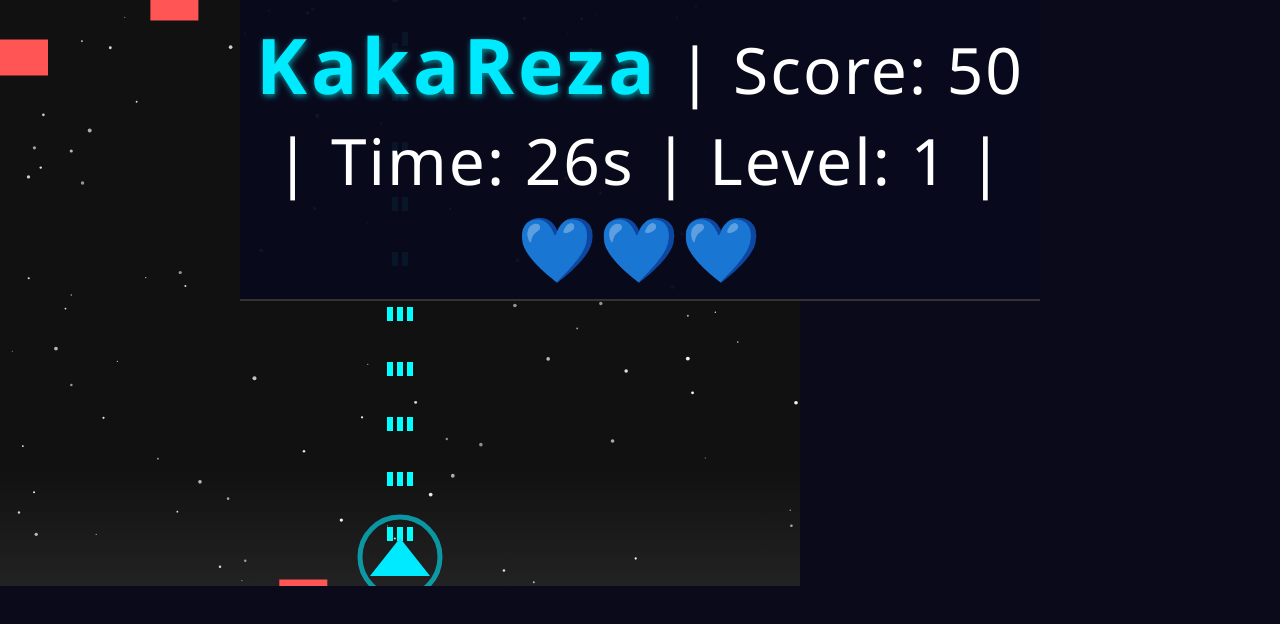
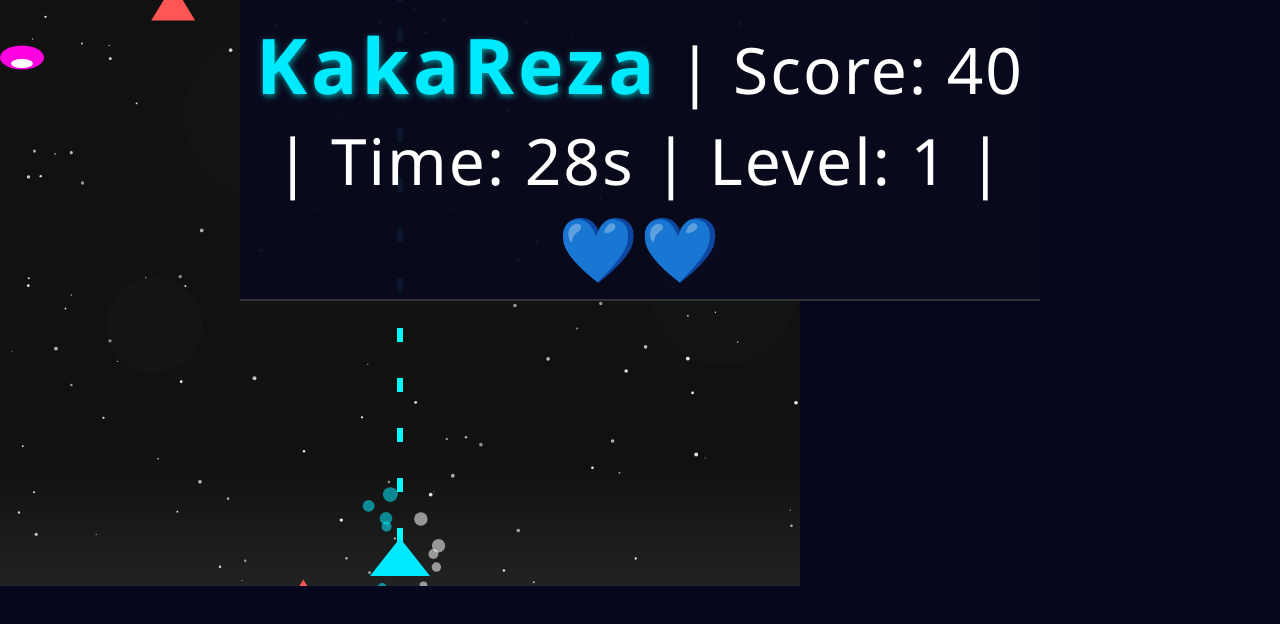
Before and after one commit to nycsal/Spaceship, a plain HTML site: page index.html in a window 1280 px wide. Drawn offline with Linux system fonts and the light colour scheme.

Commit message:
Update index.html

```diff
--- a/index.html
+++ b/index.html
@@ -8,7 +8,7 @@
     html, body {
       height: 100%;
       margin: 0;
-      background: #0a0a1a;
+      background: #05081c;
       color: #fff;
       font-family: 'Segoe UI', Arial, sans-serif;
       overflow: hidden;
@@ -142,12 +142,12 @@
   window.addEventListener('resize', resizeCanvas);
 
   // Game constants
-  const ENEMY_SPAWN_RATE_BASE = 2.5, ENEMY_SPEED_BASE = 3.5, BULLET_SPEED = 11;
-  const PLAYER_SPEED = 20, PLAYER_WIDTH = 60, PLAYER_HEIGHT = 38;
-  const ENEMY_WIDTH = 48, ENEMY_HEIGHT = 36;
-  const POWERUP_WIDTH = 32, POWERUP_HEIGHT = 32, POWERUP_FALL_SPEED = 2.5;
-  const BOSS_WIDTH = 140, BOSS_HEIGHT = 70, BOSS_BULLET_SPEED = 7, BOSS_HP = 220;
-  const LEVEL_TIME = 30, LEVELS = 5, DIFFICULTY_INCREASE = 0.16;
+  const ENEMY_SPAWN_RATE_BASE = 2.1, ENEMY_SPEED_BASE = 2.7, BULLET_SPEED = 10;
+  const PLAYER_SPEED = 17, PLAYER_WIDTH = 60, PLAYER_HEIGHT = 38;
+  const ENEMY_WIDTH = 44, ENEMY_HEIGHT = 36;
+  const POWERUP_WIDTH = 32, POWERUP_HEIGHT = 32, POWERUP_FALL_SPEED = 2.3;
+  const BOSS_WIDTH = 128, BOSS_HEIGHT = 68, BOSS_BULLET_SPEED = 5.5, BOSS_HP = 150;
+  const LEVEL_TIME = 32, LEVELS = 5, DIFFICULTY_INCREASE = 0.13;
   const MAX_LIVES = 3;
 
   let canvas = document.getElementById('gameCanvas'),
@@ -161,10 +161,10 @@
       levelCompleteEl = document.getElementById('levelComplete'),
       levelCompleteText = document.getElementById('levelCompleteText');
 
-  let player, bullets, enemies, powerups, boss, bossBullets, explosions, stars;
+  let player, bullets, enemies, powerups, boss, bossBullets, explosions, stars, nebulae;
   let score = 0, level = 1, timer = LEVEL_TIME, objectsShot = 0, lives = MAX_LIVES;
   let lastEnemySpawn = 0, enemySpawnRate = ENEMY_SPAWN_RATE_BASE, enemySpeed = ENEMY_SPEED_BASE;
-  let fireInterval = 70, lastFire = 0, playerPower = 1, playerPowerTimer = 0;
+  let fireInterval = 80, lastFire = 0, playerPower = 1, playerPowerTimer = 0;
   let bossActive = false, bossDefeated = false, lastTime = 0, gameState = 'playing';
   let dragging = false;
   let waveIndex = 0, waveTimer = 0;
@@ -197,6 +197,15 @@
     }),
   ];
 
+  // Different enemy types
+  const enemyTypes = [
+    { color: "#ff5555", shape: "triangle" }, // classic
+    { color: "#ffcc00", shape: "circle" },   // powerup carrier
+    { color: "#00eaff", shape: "diamond" },  // fast
+    { color: "#eaff00", shape: "eye" },      // shoots more
+    { color: "#ff00e1", shape: "ufo" },      // special
+  ];
+
   function createPlayer() {
     return {
       x: canvas.width / 2 - PLAYER_WIDTH / 2,
@@ -212,8 +221,8 @@
   function createBullet(x, y) {
     return { x, y, width: 6, height: 14, speed: BULLET_SPEED };
   }
-  function createEnemy(x, y, hp = 1, hasPowerup = false, isBoss = false, pattern=null, index=0, born=0) {
-    return { x, y, width: isBoss ? BOSS_WIDTH : ENEMY_WIDTH, height: isBoss ? BOSS_HEIGHT : ENEMY_HEIGHT, speed: enemySpeed, hp, hasPowerup, isBoss, pattern, index, born };
+  function createEnemy(x, y, hp = 1, hasPowerup = false, isBoss = false, pattern=null, index=0, born=0, typeIndex=0) {
+    return { x, y, width: isBoss ? BOSS_WIDTH : ENEMY_WIDTH, height: isBoss ? BOSS_HEIGHT : ENEMY_HEIGHT, speed: enemySpeed, hp, hasPowerup, isBoss, pattern, index, born, typeIndex };
   }
   function createPowerup(x, y, type="power") {
     return { x, y, width: POWERUP_WIDTH, height: POWERUP_HEIGHT, speed: POWERUP_FALL_SPEED, type };
@@ -227,12 +236,29 @@
       hp: BOSS_HP,
       fireCooldown: 0,
       fireRate: 700,
+      isBoss: true,
+      typeIndex: 4
     };
   }
   function createExplosion(x, y, color="#fff") {
-    return {
-      x, y, color, radius: 10, maxRadius: 40, alpha: 1, life: 0
-    };
+    // Multi-stage explosion: several particles
+    let particles = [];
+    for (let i=0; i<12; i++) {
+      let angle = Math.random()*Math.PI*2;
+      let speed = Math.random()*3+2;
+      let c = color;
+      if (Math.random()<0.3) c = "#fff";
+      particles.push({
+        x, y,
+        vx: Math.cos(angle)*speed,
+        vy: Math.sin(angle)*speed,
+        radius: Math.random()*6+5,
+        alpha: 1,
+        color: c,
+        life: 0
+      });
+    }
+    return { particles, alive: true };
   }
   function createStar() {
     return {
@@ -241,6 +267,17 @@
       r: Math.random() * 1.5 + 0.5,
       speed: Math.random() * 0.7 + 0.3,
       alpha: Math.random() * 0.5 + 0.5
+    };
+  }
+  function createNebula() {
+    // Animated nebula/aurora
+    return {
+      x: Math.random()*canvas.width,
+      y: Math.random()*canvas.height*0.7,
+      r: Math.random()*60+40,
+      color: `rgba(${Math.floor(Math.random()*100+100)},${Math.floor(Math.random()*180+50)},255,0.08)`,
+      dx: Math.random()*0.2-0.1,
+      dy: Math.random()*0.1+0.02
     };
   }
   function resetGame() {
@@ -252,7 +289,9 @@
     bossBullets = [];
     explosions = [];
     stars = [];
-    for (let i = 0; i < 100; i++) stars.push(createStar());
+    nebulae = [];
+    for (let i = 0; i < 120; i++) stars.push(createStar());
+    for (let i = 0; i < 4; i++) nebulae.push(createNebula());
     score = 0;
     level = 1;
     timer = LEVEL_TIME;
@@ -310,19 +349,68 @@
   }
   function drawEnemy(e) {
     ctx.save();
+    let t = enemyTypes[e.typeIndex % enemyTypes.length];
     if (e.isBoss) {
-      let grad = ctx.createLinearGradient(e.x, e.y, e.x + e.width, e.y + e.height);
-      grad.addColorStop(0, '#ff5555');
-      grad.addColorStop(1, '#aa0000');
+      // Boss: big glowing UFO
+      let grad = ctx.createRadialGradient(e.x+e.width/2, e.y+e.height/2, 10, e.x+e.width/2, e.y+e.height/2, e.width/1.2);
+      grad.addColorStop(0, "#fff");
+      grad.addColorStop(0.4, "#ff00e1");
+      grad.addColorStop(1, "#aa00ff00");
       ctx.fillStyle = grad;
-      ctx.fillRect(e.x, e.y, e.width, e.height);
-      ctx.fillStyle = '#fff';
+      ctx.beginPath();
+      ctx.ellipse(e.x+e.width/2, e.y+e.height/2, e.width/2, e.height/2, 0, 0, Math.PI*2);
+      ctx.fill();
+      ctx.fillStyle = "#fff";
       ctx.fillRect(e.x, e.y - 10, e.width, 5);
       ctx.fillStyle = '#0f0';
       ctx.fillRect(e.x, e.y - 10, e.width * (e.hp / BOSS_HP), 5);
-    } else {
-      ctx.fillStyle = e.hasPowerup ? '#ffcc00' : '#ff5555';
-      ctx.fillRect(e.x, e.y, e.width, e.height);
+    } else if (t.shape === "triangle") {
+      ctx.fillStyle = t.color;
+      ctx.beginPath();
+      ctx.moveTo(e.x + e.width / 2, e.y);
+      ctx.lineTo(e.x + e.width, e.y + e.height);
+      ctx.lineTo(e.x, e.y + e.height);
+      ctx.closePath();
+      ctx.fill();
+    } else if (t.shape === "circle") {
+      ctx.fillStyle = t.color;
+      ctx.beginPath();
+      ctx.arc(e.x + e.width/2, e.y + e.height/2, e.width/2, 0, Math.PI*2);
+      ctx.shadowColor = "#fff";
+      ctx.shadowBlur = 8;
+      ctx.fill();
+      ctx.shadowBlur = 0;
+    } else if (t.shape === "diamond") {
+      ctx.fillStyle = t.color;
+      ctx.beginPath();
+      ctx.moveTo(e.x + e.width/2, e.y);
+      ctx.lineTo(e.x + e.width, e.y + e.height/2);
+      ctx.lineTo(e.x + e.width/2, e.y + e.height);
+      ctx.lineTo(e.x, e.y + e.height/2);
+      ctx.closePath();
+      ctx.fill();
+    } else if (t.shape === "eye") {
+      ctx.fillStyle = t.color;
+      ctx.beginPath();
+      ctx.ellipse(e.x + e.width/2, e.y + e.height/2, e.width/2, e.height/3, 0, 0, Math.PI*2);
+      ctx.fill();
+      ctx.fillStyle = "#fff";
+      ctx.beginPath();
+      ctx.arc(e.x + e.width/2, e.y + e.height/2, e.width/7, 0, Math.PI*2);
+      ctx.fill();
+      ctx.fillStyle = "#222";
+      ctx.beginPath();
+      ctx.arc(e.x + e.width/2, e.y + e.height/2, e.width/12, 0, Math.PI*2);
+      ctx.fill();
+    } else if (t.shape === "ufo") {
+      ctx.fillStyle = t.color;
+      ctx.beginPath();
+      ctx.ellipse(e.x + e.width/2, e.y + e.height/2, e.width/2, e.height/3, 0, 0, Math.PI*2);
+      ctx.fill();
+      ctx.fillStyle = "#fff";
+      ctx.beginPath();
+      ctx.ellipse(e.x + e.width/2, e.y + e.height/2+6, e.width/4, e.height/8, 0, 0, Math.PI*2);
+      ctx.fill();
     }
     ctx.restore();
   }
@@ -332,26 +420,37 @@
     ctx.beginPath();
     ctx.ellipse(p.x + p.width/2, p.y + p.height/2, p.width/2, p.height/2, 0, 0, Math.PI * 2);
     ctx.fill();
+    if (p.type === "shield") {
+      ctx.strokeStyle = "#fff";
+      ctx.lineWidth = 2;
+      ctx.beginPath();
+      ctx.arc(p.x + p.width/2, p.y + p.height/2, p.width/3, 0, Math.PI*2);
+      ctx.stroke();
+    }
     ctx.restore();
   }
   function drawBossBullet(b) {
+    ctx.save();
     ctx.fillStyle = '#ff8800';
+    ctx.shadowColor = "#fff";
+    ctx.shadowBlur = 7;
     ctx.beginPath();
     ctx.arc(b.x, b.y, 6, 0, Math.PI * 2);
     ctx.fill();
+    ctx.shadowBlur = 0;
+    ctx.restore();
   }
   function drawExplosion(ex) {
-    ctx.save();
-    ctx.globalAlpha = ex.alpha;
-    let grad = ctx.createRadialGradient(ex.x, ex.y, 0, ex.x, ex.y, ex.radius);
-    grad.addColorStop(0, ex.color);
-    grad.addColorStop(1, "rgba(0,0,0,0)");
-    ctx.fillStyle = grad;
-    ctx.beginPath();
-    ctx.arc(ex.x, ex.y, ex.radius, 0, Math.PI*2);
-    ctx.fill();
-    ctx.globalAlpha = 1;
-    ctx.restore();
+    for (let p of ex.particles) {
+      ctx.save();
+      ctx.globalAlpha = p.alpha;
+      ctx.fillStyle = p.color;
+      ctx.beginPath();
+      ctx.arc(p.x, p.y, p.radius, 0, Math.PI*2);
+      ctx.fill();
+      ctx.globalAlpha = 1;
+      ctx.restore();
+    }
   }
   function drawStars() {
     for (let s of stars) {
@@ -360,6 +459,17 @@
       ctx.fillStyle = "#fff";
       ctx.beginPath();
       ctx.arc(s.x, s.y, s.r, 0, Math.PI*2);
+      ctx.fill();
+      ctx.globalAlpha = 1;
+      ctx.restore();
+    }
+    // Nebulae/aurora
+    for (let n of nebulae) {
+      ctx.save();
+      ctx.globalAlpha = 0.22;
+      ctx.beginPath();
+      ctx.arc(n.x, n.y, n.r, 0, Math.PI*2);
+      ctx.fillStyle = n.color;
       ctx.fill();
       ctx.globalAlpha = 1;
       ctx.restore();
@@ -384,7 +494,7 @@
       }
       return;
     }
-    // Animate stars
+    // Animate stars/nebulae
     for (let s of stars) {
       s.y += s.speed * delta / 16;
       if (s.y > canvas.height) {
@@ -393,6 +503,18 @@
         s.r = Math.random() * 1.5 + 0.5;
         s.speed = Math.random() * 0.7 + 0.3;
         s.alpha = Math.random() * 0.5 + 0.5;
+      }
+    }
+    for (let n of nebulae) {
+      n.x += n.dx;
+      n.y += n.dy;
+      if (n.x < -n.r || n.x > canvas.width + n.r || n.y > canvas.height) {
+        n.x = Math.random()*canvas.width;
+        n.y = -n.r;
+        n.r = Math.random()*60+40;
+        n.color = `rgba(${Math.floor(Math.random()*100+100)},${Math.floor(Math.random()*180+50)},255,0.08)`;
+        n.dx = Math.random()*0.2-0.1;
+        n.dy = Math.random()*0.1+0.02;
       }
     }
     // Touch drag movement
@@ -414,13 +536,15 @@
     });
     // Enemy waves
     waveTimer += delta;
-    if (!bossActive && waveTimer > 1200) {
+    if ((!bossActive || (bossActive && boss && boss.hp > 0)) && waveTimer > 1200) {
       let pattern = wavePatterns[waveIndex % wavePatterns.length];
-      for (let i = 0; i < Math.min(5, 2+Math.floor(level/2)); i++) {
+      let nEnemies = Math.min(6, 2+Math.floor(level/2));
+      for (let i = 0; i < nEnemies; i++) {
         let pos = pattern(i, Date.now(), canvas.width, canvas.height);
         let hasPowerup = Math.random() < 0.09;
+        let typeIndex = Math.floor(Math.random()*enemyTypes.length);
         let type = Math.random() < 0.2 ? "shield" : "power";
-        enemies.push(createEnemy(pos.x, pos.y, 1, hasPowerup, false, pattern, i, Date.now()));
+        enemies.push(createEnemy(pos.x, pos.y, 1, hasPowerup, false, pattern, i, Date.now(), typeIndex));
       }
       waveIndex++;
       waveTimer = 0;
@@ -428,7 +552,8 @@
     // Mini-boss every 2 levels (not level 3, which is big boss)
     if ((level % 2 === 0 && !bossActive && !bossDefeated && Math.random() < 0.005 && level !== 3)) {
       let x = canvas.width/2 - ENEMY_WIDTH/2;
-      enemies.push(createEnemy(x, 0, 10+level*5, true, false, null, 0, Date.now()));
+      let typeIndex = 4;
+      enemies.push(createEnemy(x, 0, 10+level*5, true, false, null, 0, Date.now(), typeIndex));
     }
     // Level 3: Big Boss
     if (level === 3 && !bossActive && !bossDefeated) {
@@ -448,8 +573,10 @@
       }
       if (e.y > canvas.height) enemies.splice(i, 1);
       // Enemy shooting
-      if (Math.random() < 0.0025 * level && !e.isBoss) {
-        bossBullets.push({ x: e.x + e.width/2, y: e.y + e.height, width: 10, height: 10, speed: 4+level });
+      let shootChance = 0.0025 * level;
+      if (enemyTypes[e.typeIndex % enemyTypes.length].shape === "eye") shootChance *= 2;
+      if (Math.random() < shootChance && !e.isBoss) {
+        bossBullets.push({ x: e.x + e.width/2, y: e.y + e.height, width: 10, height: 10, speed: 3.5+level });
       }
     });
     powerups.forEach((p, i) => {
@@ -458,7 +585,7 @@
       else if (rectsCollide(p, player)) {
         powerups.splice(i, 1);
         if (p.type === "shield") {
-          player.shield = 400; // frames
+          player.shield = 400;
         } else {
           playerPower = Math.min(5, playerPower + 1);
           playerPowerTimer = 6000;
@@ -478,7 +605,7 @@
         if (rectsCollide(b, e)) {
           bullets.splice(bi, 1);
           e.hp--;
-          explosions.push(createExplosion(e.x + e.width/2, e.y + e.height/2, "#ffb300"));
+          explosions.push(createExplosion(e.x + e.width/2, e.y + e.height/2, enemyTypes[e.typeIndex % enemyTypes.length].color));
           if (e.hp <= 0) {
             if (e.isBoss) {
               bossDefeated = true;
@@ -531,10 +658,15 @@
     });
     // Animate explosions
     explosions.forEach((ex, i) => {
-      ex.radius += 2.5;
-      ex.alpha -= 0.035;
-      ex.life++;
-      if (ex.radius > ex.maxRadius || ex.alpha <= 0) explosions.splice(i, 1);
+      for (let p of ex.particles) {
+        p.x += p.vx;
+        p.y += p.vy;
+        p.alpha -= 0.035;
+        p.radius *= 0.97;
+        p.life++;
+      }
+      ex.particles = ex.particles.filter(p => p.alpha > 0 && p.radius > 1 && p.life < 30);
+      if (ex.particles.length === 0) explosions.splice(i, 1);
     });
     updateUI();
   }
```
